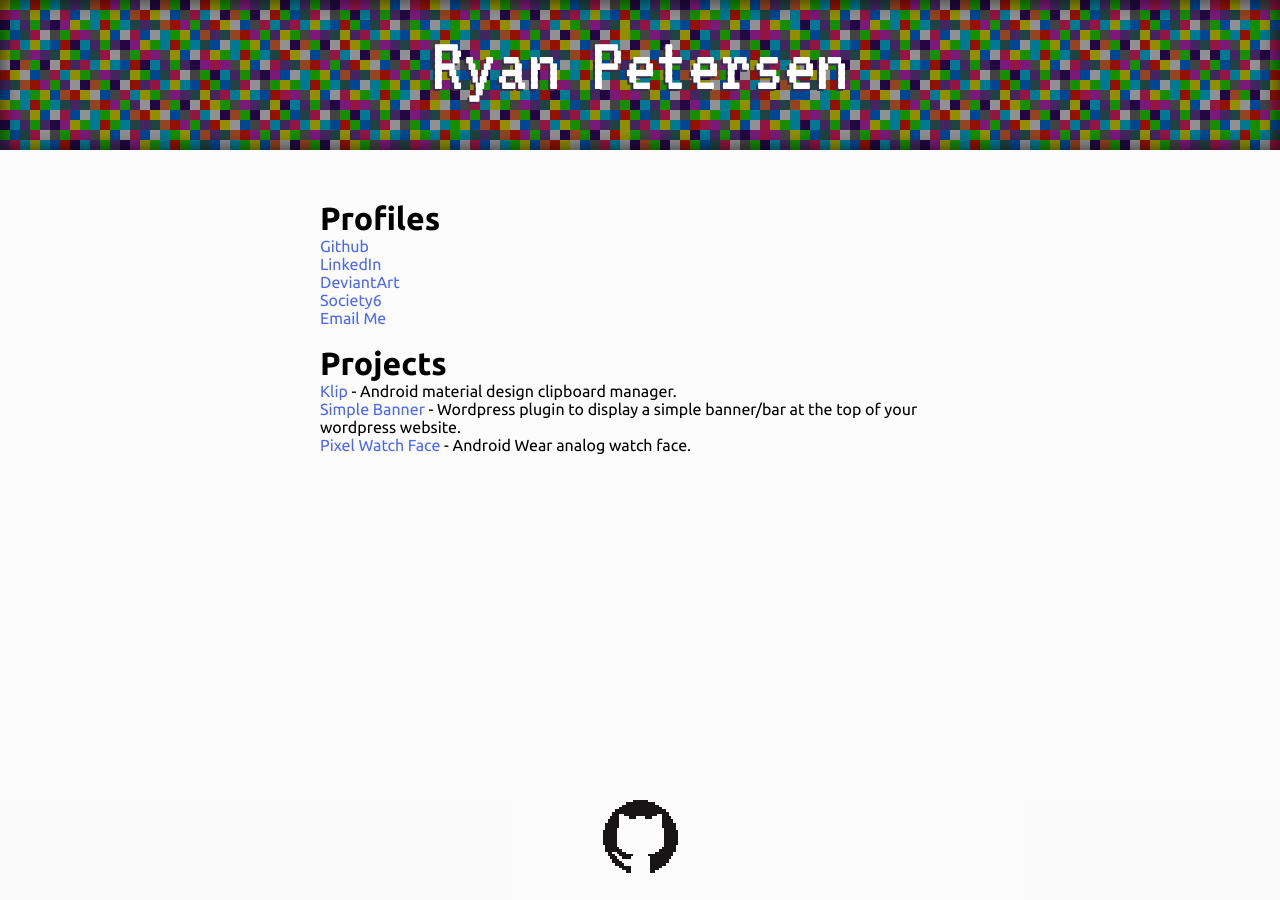
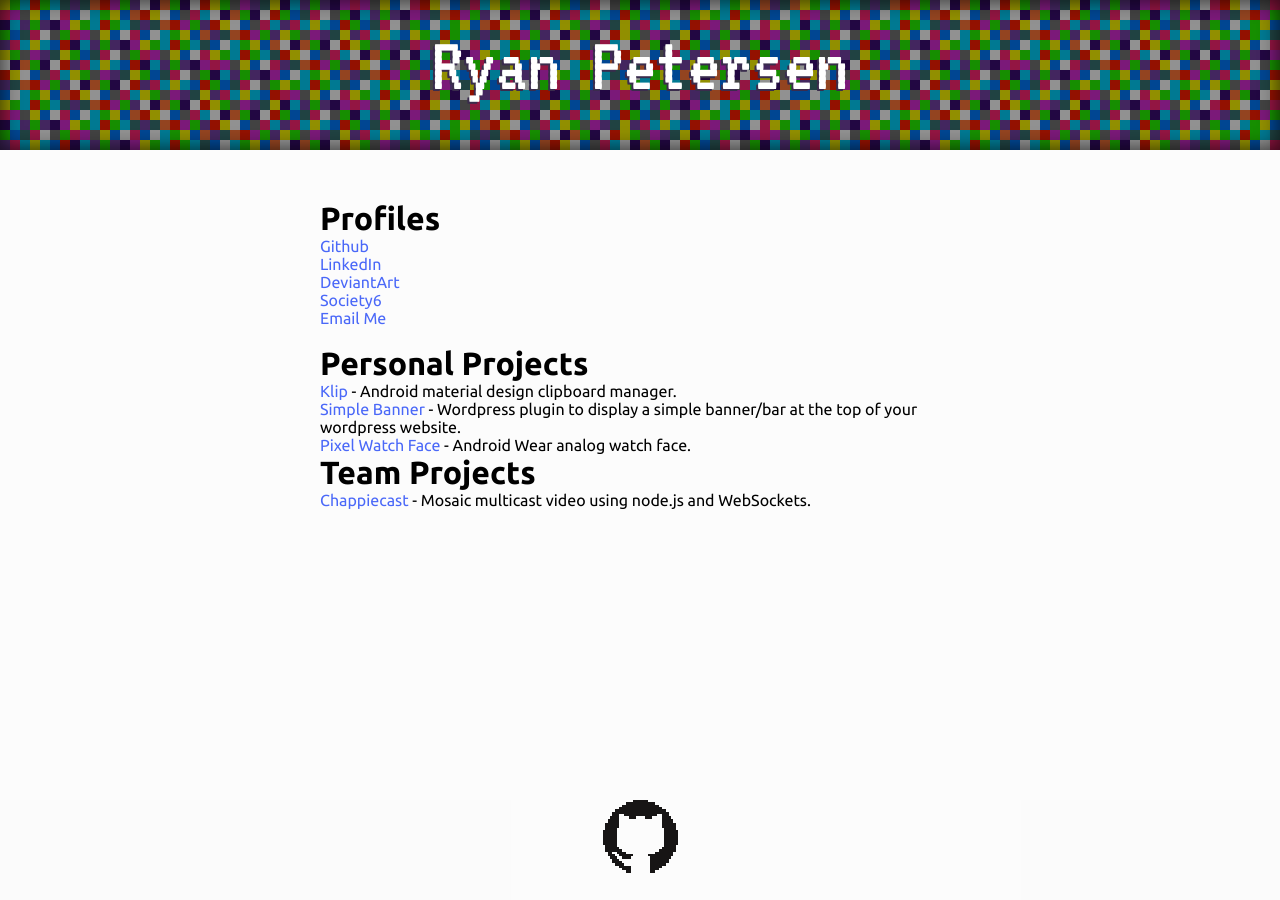
Before and after one commit to rpetersen29/rpetersen29.github.io, a Jekyll site: the page built from index.html, in a window 1280 px wide. Built offline with Jekyll 4.4.1, drawn with Linux system fonts in a browser that asks for light colours.

Commit message:
updated index page to include personal/team projects

```diff
--- a/index.html
+++ b/index.html
@@ -13,9 +13,11 @@ title: Ryan Petersen - Software Engineer
 
 	<br>
 
-	<h1>Projects</h1>
+	<h1>Personal Projects</h1>
 	<p><a href="https://play.google.com/store/apps/details?id=io.github.rpetersen.klip" target="_blank">Klip</a> - Android material design clipboard manager.</p>
 	<p><a href="https://wordpress.org/plugins/simple-banner/" target="_blank">Simple Banner</a> - Wordpress plugin to display a simple banner/bar at the top of your wordpress website.</p>
 	<p><a href="https://play.google.com/store/apps/details?id=com.ryanpetersen.pixelwatchface" target="_blank">Pixel Watch Face</a> - Android Wear analog watch face.</p>
 
+	<h1>Team Projects</h1>
+	<p><a href="http://arcweb.github.io/chappiecast/" target="_blank">Chappiecast</a> - Mosaic multicast video using node.js and WebSockets.</p>
 </div>
```
